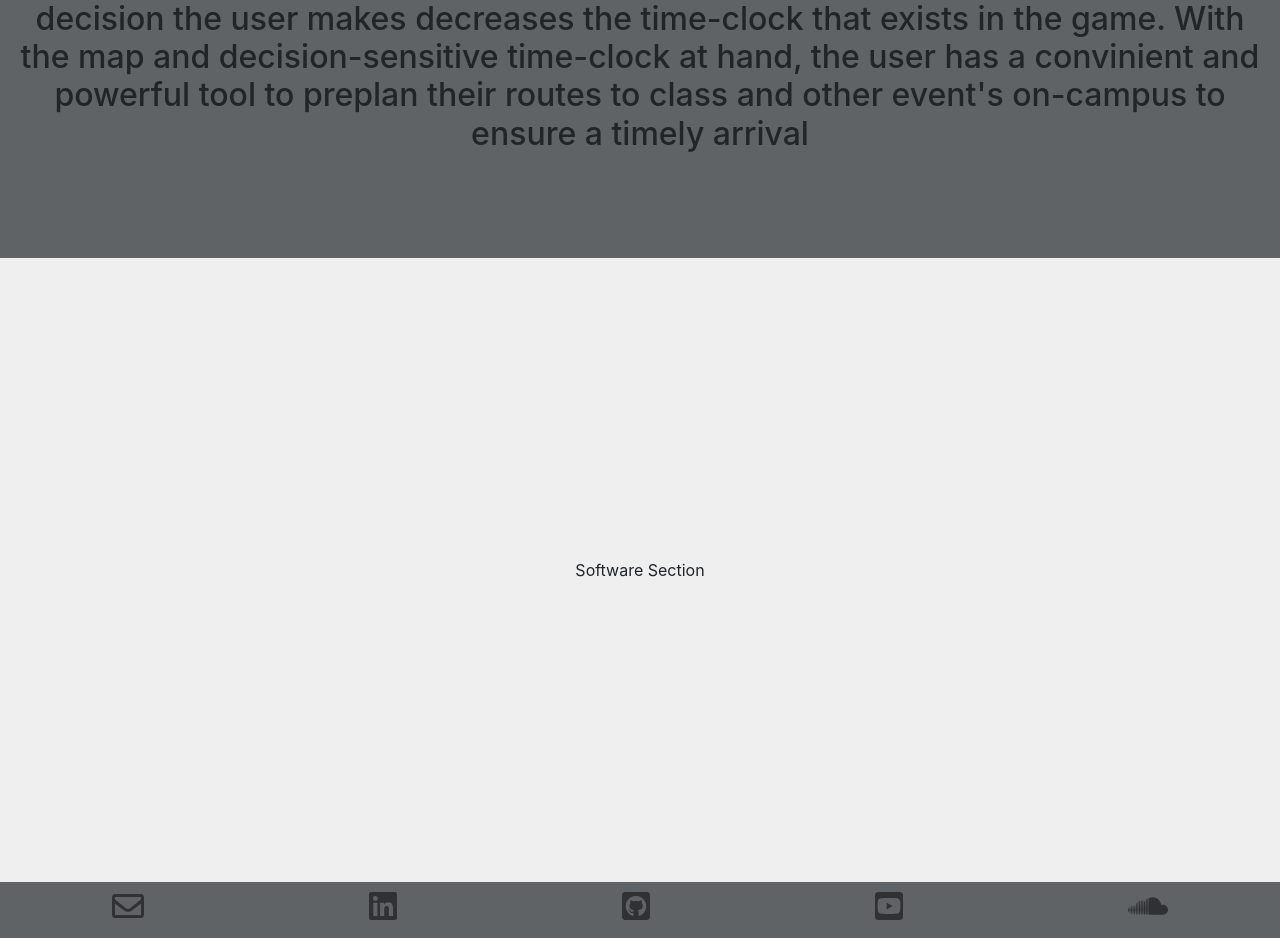
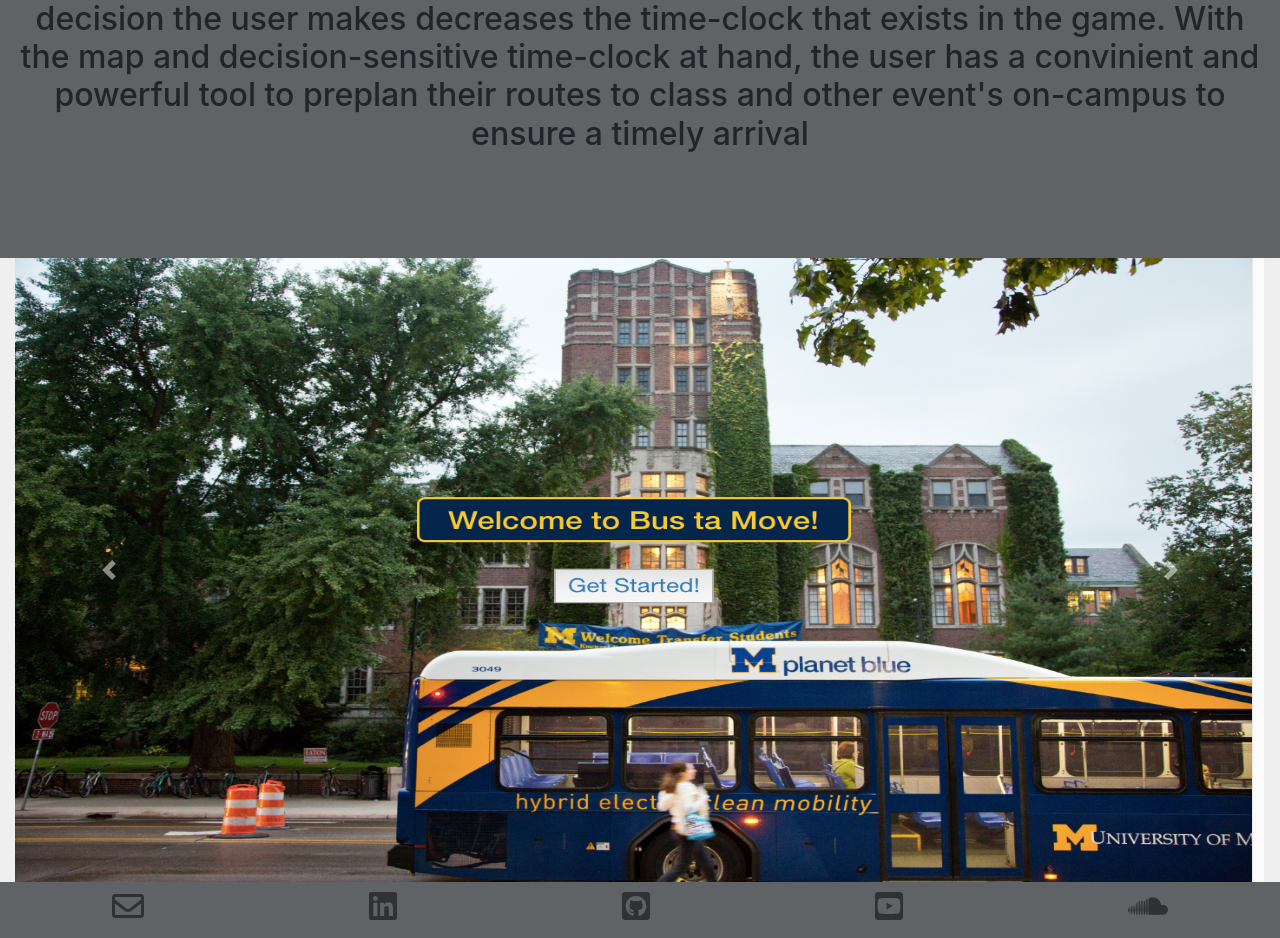
Before and after one commit to juniusmu/whump-website, a Flask app: page / in a window 1280 px wide. Shown: the part 1902-2840 px from the top of the page. Run offline with Flask 2, Linux system fonts and the light colour scheme; some libraries are stand-ins or nearby versions.

Commit message:
add slideshow and images for slideshow

```diff
--- a/app/static/index.css
+++ b/app/static/index.css
@@ -93,6 +93,12 @@
 #dropdown-menu-button:hover{
     background: #86B3D1!important;
 }
+.slideshow-img{
+    height: 50px;
+    width: 50px;
+    /*height: 100%;
+    width: 100%;*/
+}
 .bottom-content{
     float: left;
 }
--- a/app/templates/index.html
+++ b/app/templates/index.html
@@ -82,10 +82,40 @@
         </div>
     </div>
     <!-- software -->
+    <!-- d-block w-100 -->
     <div class="container-fluid align-middle align-center" id="software">
-        <div class="row h-100 justify-content-center">
-            <div class="col align-self-center text-center">
-                    Software Section
+        <div class="row h-100 carousel-row  justify-content-center">
+            <div class="col align-self-center h-100">
+                <div id="carouselExampleControls" class="carousel slide h-100 " data-ride="carousel">
+                    <div class="carousel-inner h-100">
+                        <div class="carousel-item active justify-content-center h-100">
+                          <img class="d-block h-100 w-100" style="background: white"  src="../static/images/0.png" alt="First slide">
+                        </div>
+                        <div class="carousel-item justify-content-center h-100">
+                          <img class="d-block h-100 w-100" src="../static/images/1.png" alt="Second slide">
+                        </div>
+                        <div class="carousel-item justify-content-center h-100">
+                          <img class="d-block h-100 w-100" src="../static/images/2.png" alt="Third slide">
+                        </div>
+                        <div class="carousel-item justify-content-center h-100">
+                          <img class="d-block h-100 w-100" src="../static/images/3.png" alt="Third slide">
+                        </div>
+                        <div class="carousel-item justify-content-center h-100">
+                          <img class="d-block h-100 w-100" src="../static/images/4.png" alt="Third slide">
+                        </div>
+                        <div class="carousel-item justify-content-center h-100">
+                          <img class="d-block h-100 w-100" src="../static/images/5.png" alt="Third slide">
+                        </div>
+                    </div>
+                      <a class="carousel-control-prev" href="#carouselExampleControls" role="button" data-slide="prev">
+                        <span class="carousel-control-prev-icon" aria-hidden="true"></span>
+                        <span class="sr-only">Previous</span>
+                      </a>
+                      <a class="carousel-control-next" href="#carouselExampleControls" role="button" data-slide="next">
+                        <span class="carousel-control-next-icon" aria-hidden="true"></span>
+                        <span class="sr-only">Next</span>
+                      </a>
+                </div>
             </div>
         </div>
     </div>
```
Also changed, not shown: app/static/images/0.png (added), app/static/images/1.png (added), app/static/images/2.png (added), 3 other files.
